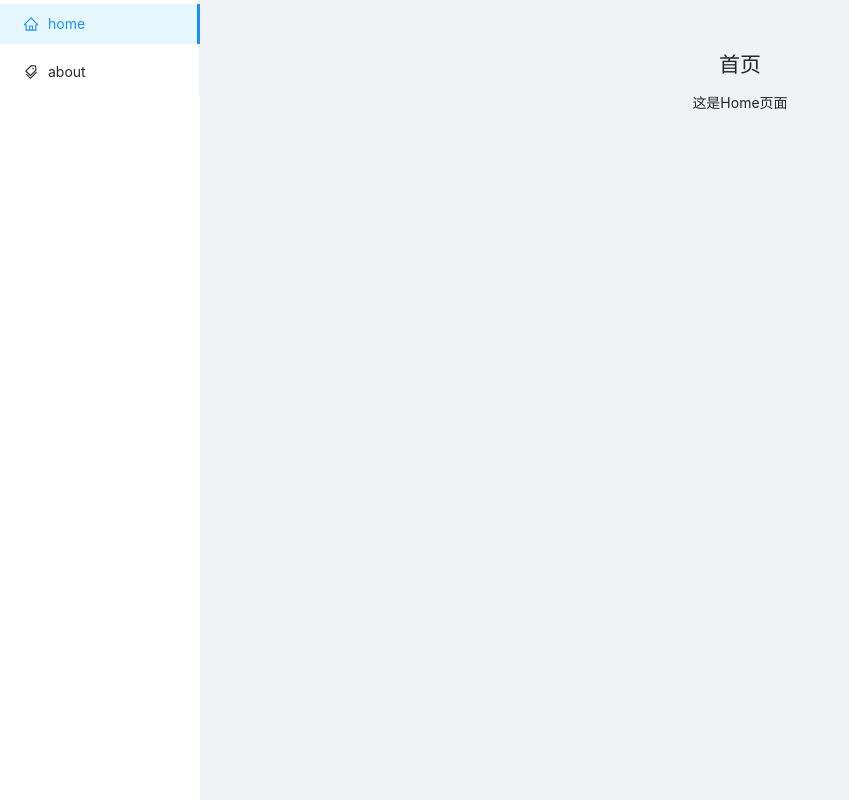
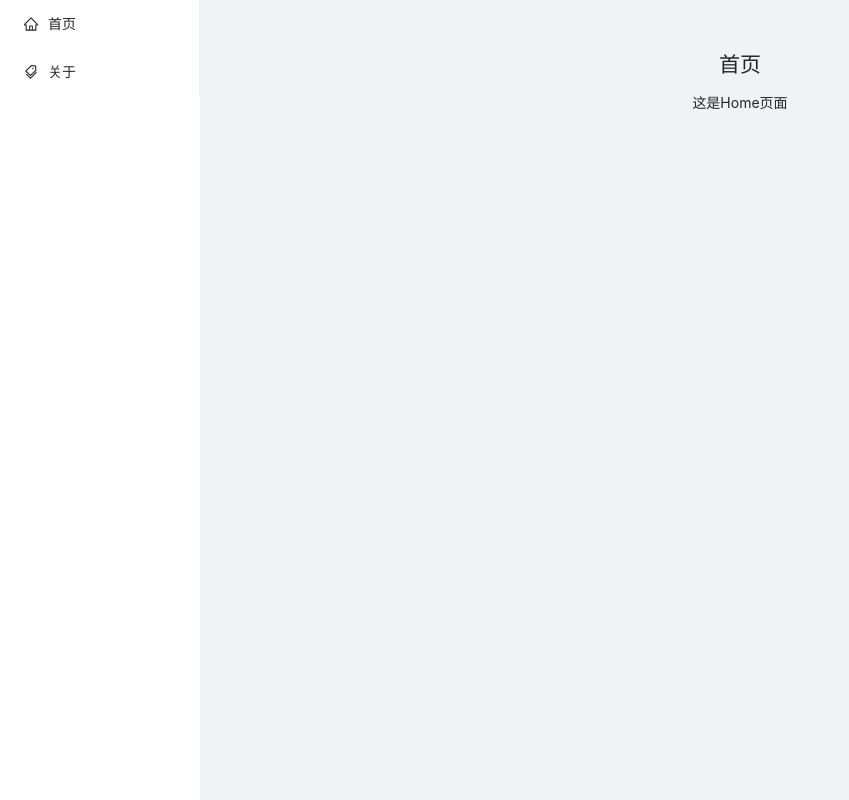
Before and after one commit to Tvibe58/react-study, a React (Create React App) app: page / in a window 1280 px wide. Shown: the whole page, without its empty margins (0-849 px from the left). Built offline with nearby package versions, Linux system fonts and the light colour scheme.

Commit message:
菜单路由

```diff
--- a/src/App.js
+++ b/src/App.js
@@ -8,12 +8,11 @@ import MySider from './components/Layout/Sider'
 const { Content } = Layout;
 export default class App extends Component {
   render () {
-    const menus = routeConfig.map((item, index) => Object.assign([], item, { id: index }));
-    // const menus = routeConfig;
+    const menus = routeConfig;
     const location = window.location
     const siderProps = {
       menus,
-      location,
+      location
     }
 
     return (
--- a/src/components/Layout/Menu.js
+++ b/src/components/Layout/Menu.js
@@ -1,22 +1,29 @@
 import React, { PureComponent } from 'react'
 import PropTypes from 'prop-types'
 import { Menu } from 'antd'
-
 import { Link } from 'react-router-dom';
-import { HomeOutlined, TagsOutlined } from '@ant-design/icons';
-
-
+import { config } from '../../config/index'
 class SiderMenu extends PureComponent {
+  generateMenus = data => {
+    return data.map(item => {
+      if (item.menu && item.menu.isShow) {
+        return <Menu.Item key={item.path} icon={item.menu.icon}><Link to={item.path}>{item.menu.name}</Link></Menu.Item>
+      }
+    })
+  }
 
   render () {
     const {
-      menus
+      menus,
+      location
     } = this.props
 
+    const index = config.baseName.length
+    const pathname = location.pathname.substring(index)
+
     return (
-      <Menu theme="light" mode="inline" defaultSelectedKeys={['1']}>
-        <Menu.Item key="1" icon={<HomeOutlined />}><Link to="/">home</Link></Menu.Item>
-        <Menu.Item key="2" icon={<TagsOutlined />}><Link to="/about">about</Link></Menu.Item>
+      <Menu theme="light" mode="inline" defaultSelectedKeys={[pathname]}>
+        {this.generateMenus(menus)}
       </Menu>
     )
   }
--- a/src/components/Layout/Sider.js
+++ b/src/components/Layout/Sider.js
@@ -23,7 +23,7 @@ class Sider extends PureComponent {
           console.log(collapsed, type);
         }}
         style={{ minHeight: '100vh' }}>
-        <SiderMenu menus={menus}></SiderMenu>
+        <SiderMenu menus={menus} location={location}></SiderMenu>
       </Layout.Sider>
     )
   }
--- /dev/null
+++ b/src/config/index.js
@@ -0,0 +1,5 @@
+
+export const config = {
+  // baseName: '/react-study/#'
+  baseName: '/react-study'
+}
--- a/src/index.js
+++ b/src/index.js
@@ -5,9 +5,9 @@ import App from './App';
 import reportWebVitals from './reportWebVitals';
 import { Router } from "react-router";
 import { createBrowserHistory } from "history";
+import { config } from './config/index'
 const history = createBrowserHistory({
-  basename: '/react-study/#'
-  // basename: '/react-study'
+  basename: config.baseName
 })
 
 ReactDOM.render(
--- a/src/router/index.js
+++ b/src/router/index.js
@@ -1,16 +1,43 @@
 import Home from '../pages/Home/Home'
 import About from '../pages/About/About'
 import NotFoud from '../pages/NotFoud/NotFoud'
+import {
+  HomeOutlined,
+  TagsOutlined
+} from '@ant-design/icons';
 
 const routeConfig = [
   {
     path: '/',
     exact: true,
-    component: Home
+    component: Home,
+    menu: {
+      isShow: false,
+    }
   },
-  { path: '/home', component: Home },
-  { path: '/about', component: About },
-  { path: '', component: NotFoud }
+  {
+    path: '/home',
+    component: Home,
+    menu: {
+      isShow: true,
+      name: '首页',
+      icon: <HomeOutlined />,
+    }
+  },
+  {
+    path: '/about',
+    component: About,
+    menu: {
+      isShow: true,
+      name: '关于',
+      icon: <TagsOutlined />,
+    }
+  },
+  {
+    path: '',
+    isShow: false,
+    component: NotFoud
+  }
 ]
 
 export default routeConfig
```
